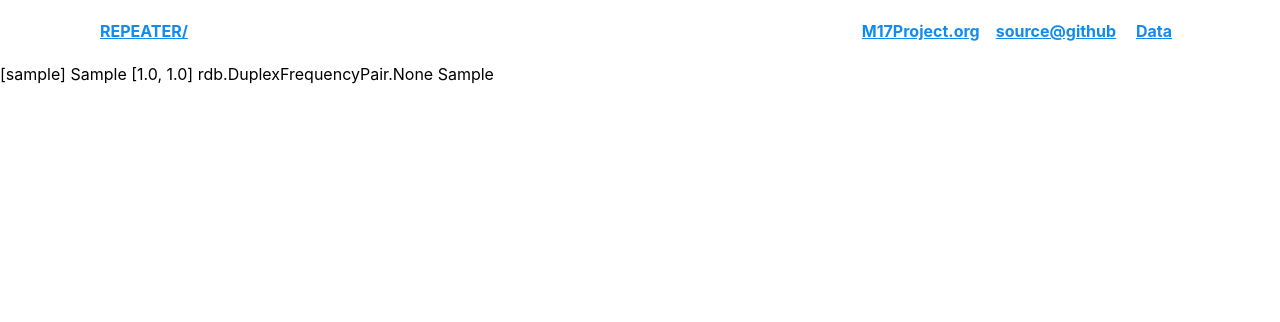
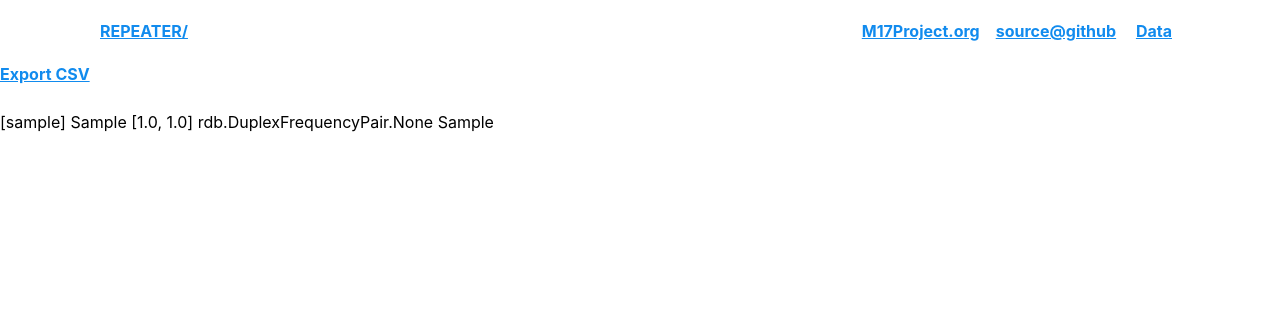
Before and after one commit to M17-Project/REPEATER, a Django app: page /repeater in a window 1280 px wide. Shown: the top 322 px of the page. Run offline with Django 4.2, Linux system fonts and the light colour scheme; tables that the repository leaves empty hold one stand-in row (values such as "Sample post"); some libraries are stand-ins or nearby versions.

Commit message:
Core Export functionality implemented

```diff
--- a/app/rdb/templates/repeater/list.html
+++ b/app/rdb/templates/repeater/list.html
@@ -1,6 +1,8 @@
 {% extends 'base_with_nav.html' %}
 {% block content %}
 
+<a href="{% url 'export_csv' %}">Export CSV</a>
+<br></br>
 {% for repeater in repeaters %}
 {{ repeater }} {{repeater.freq}} {{repeater.access_information}}
 {% endfor %}
--- a/app/rdb/urls.py
+++ b/app/rdb/urls.py
@@ -6,4 +6,5 @@
     path('', views.index, name='index'),
     path('repeater', views.repeaters, name='repeaters'),
     path('repeater/new', views.repeater_new, name='repeater_new'),
+    path('repeater/export', views.export_csv, name='export_csv'),
 ]
--- a/app/rdb/views.py
+++ b/app/rdb/views.py
@@ -1,7 +1,11 @@
+from datetime import datetime
 from django.shortcuts import render
 from django.http import HttpResponse
 from rdb.models import Node, Repeater
 from rdb.forms import RepeaterForm
+
+import csv
+import datetime
 
 def index(request):
     ctx = {"numrepeaters": Node.objects.count()
@@ -32,3 +36,29 @@
             'form':form
             }
     return render(request = request, template_name="repeater/new.html", context=ctx )
+
+def export_csv(request):
+    response = HttpResponse(content_type='text/csv')
+    response['Content-Disposition']='attachment; filename=RepeaterData'+str(datetime.datetime.now())+'.csv'
+
+    writer = csv.writer(response)
+    writer.writerow(['Index', 'Repeater','Owner', 'Callsign', 'Frequency', 'Location','AccessInformation', 'Added', 'Tags' ])
+
+    repeater_list = Repeater.objects.all()
+    s_no = 1
+
+    for rep in repeater_list:
+        writer.writerow([s_no,
+            rep,
+            rep.owner,
+            rep.callsign,
+            rep.freq,
+            str(rep.location),
+            rep.access_information,
+            rep.added,
+            rep.tags,])
+        s_no+=1
+    # Reset S.no in case exported multiple times
+    s_no=1
+
+    return response
```
